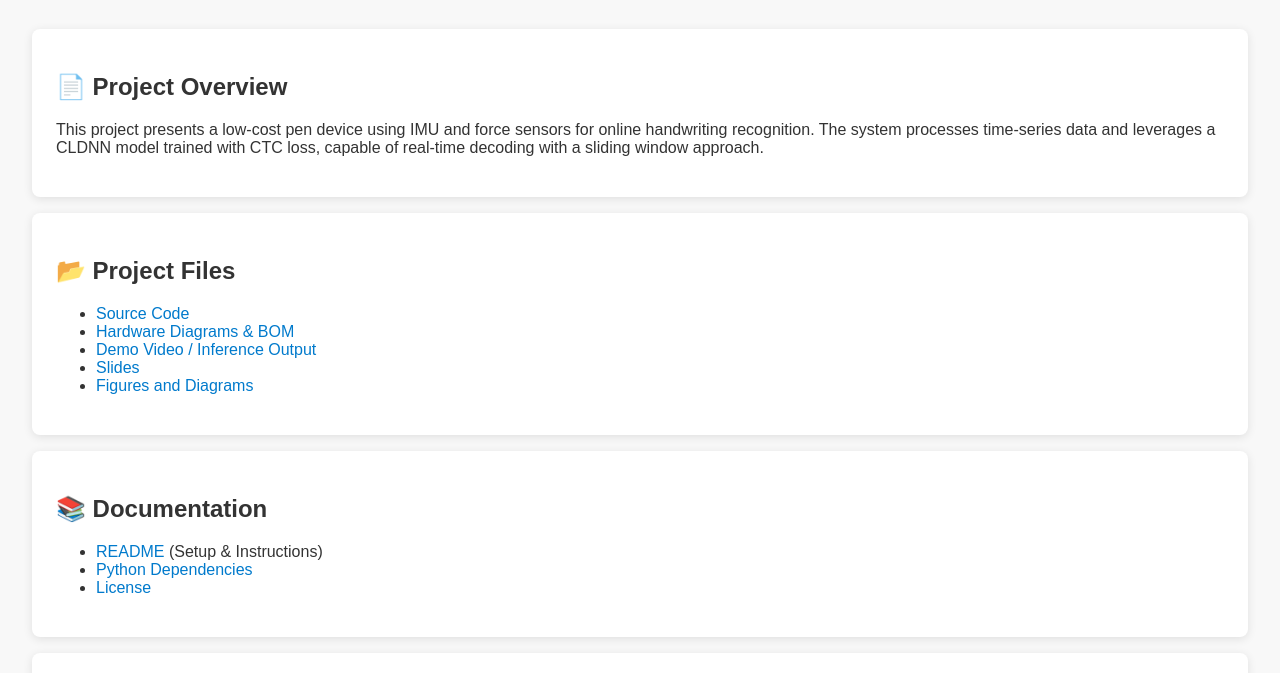
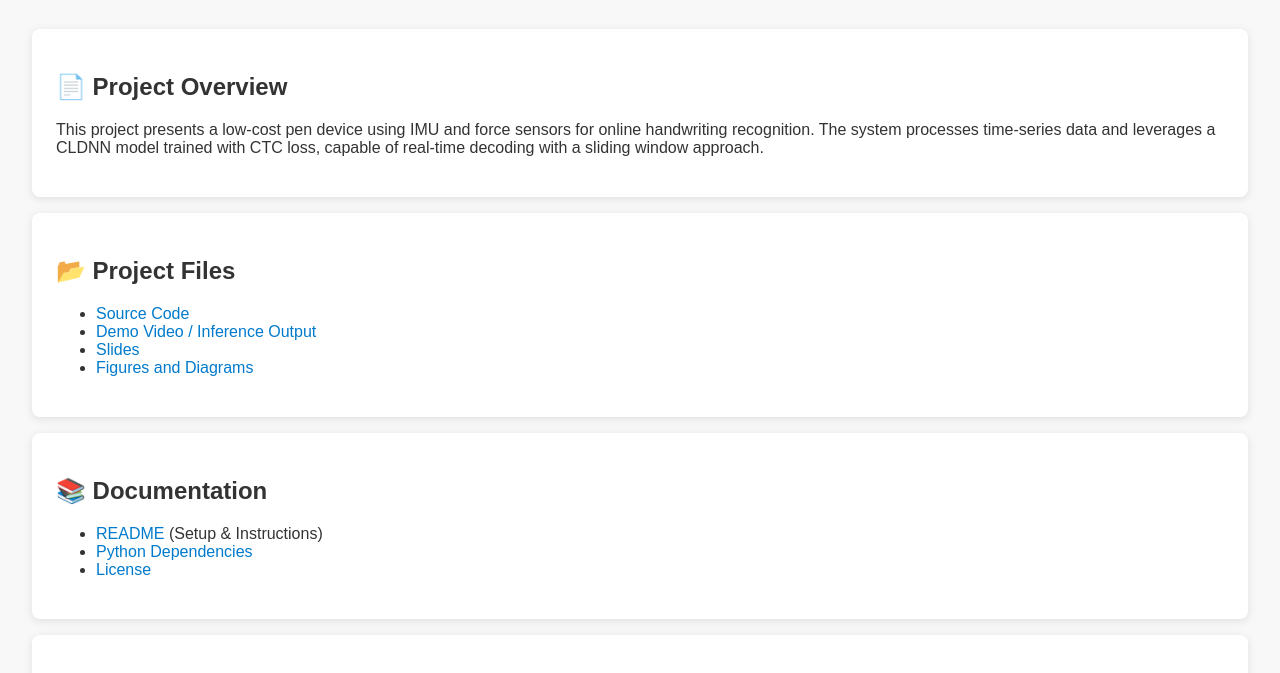
Before and after one commit to tonytarizzo/NeverLateX, a plain HTML site: page index.html in a window 1280 px wide. Shown: the part 127-800 px from the top of the page. Drawn offline with Linux system fonts and the light colour scheme.

Commit message:
presentation

```diff
--- a/index.html
+++ b/index.html
@@ -54,7 +54,6 @@
       <h2>📂 Project Files</h2>
       <ul>
         <li><a href="code/">Source Code</a></li>
-        <li><a href="hardware/">Hardware Diagrams & BOM</a></li>
         <li><a href="demo/">Demo Video / Inference Output</a></li>
         <li><a href="presentation/">Slides</a></li>
         <li><a href="images/">Figures and Diagrams</a></li>
```
Also changed, not shown: images/design.png (added), 6 other files.
